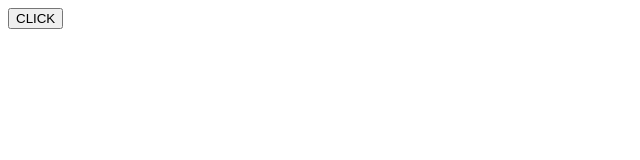
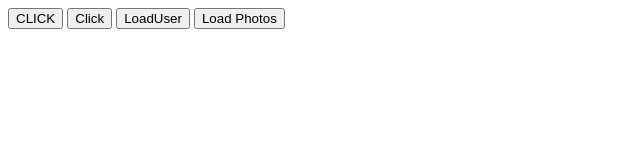
Before and after one commit to SudiptaRoy05/api, a plain HTML site: page index.html in a window 1280 px wide. Shown: the whole page, without its empty margins (0-640 px from the left). Drawn offline with Linux system fonts and the light colour scheme.

Commit message:
more data fatching

```diff
--- a/index.html
+++ b/index.html
@@ -7,6 +7,10 @@
 </head>
 <body>
     <button onclick="loadData()">CLICK</button>
+    <button onclick="loadUser()">Click</button>
+    <button onclick="loadUsers()"> LoadUser</button>
+    <button onclick="loadPhotos()">Load Photos</button>
     <script src="./js/fetch.js"></script>
+    <script src="./js/app.js"></script>
 </body>
 </html>
--- /dev/null
+++ b/js/app.js
@@ -0,0 +1,25 @@
+function loadUser() {
+    fetch('https://jsonplaceholder.typicode.com/users')
+        .then(res => res.json())
+        .then(data => console.log(data))
+}
+
+
+
+function loadUsers() {
+    fetch('https://jsonplaceholder.typicode.com/users')
+        .then(res => res.json())
+        .then(data => displayUser(data));
+}
+
+
+function loadPhotos() {
+    fetch('https://jsonplaceholder.typicode.com/photos')
+        .then(res => res.json())
+        .then(data => console.log(data))
+}
+
+
+function displayUser(data) {
+    console.log(data);
+}
```
